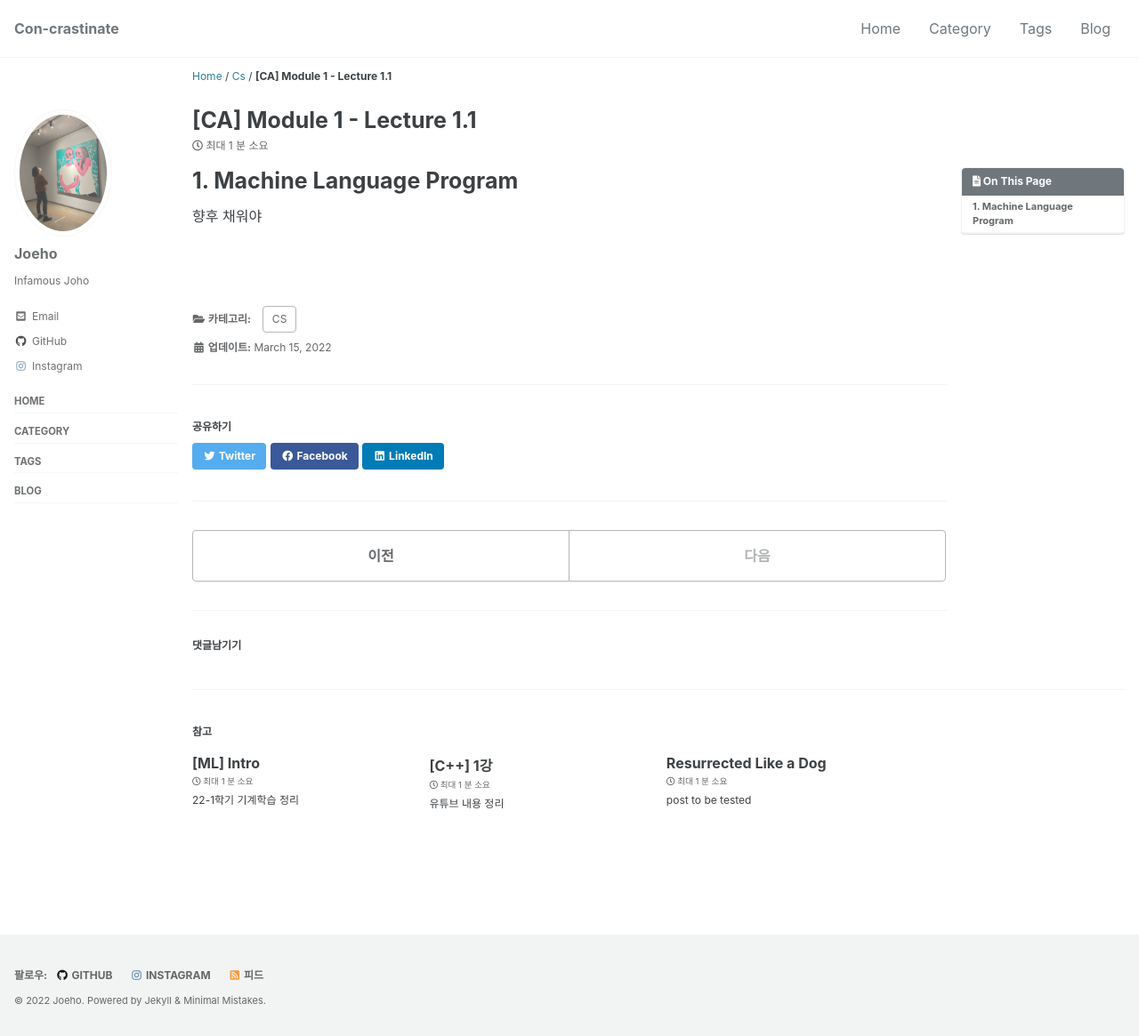
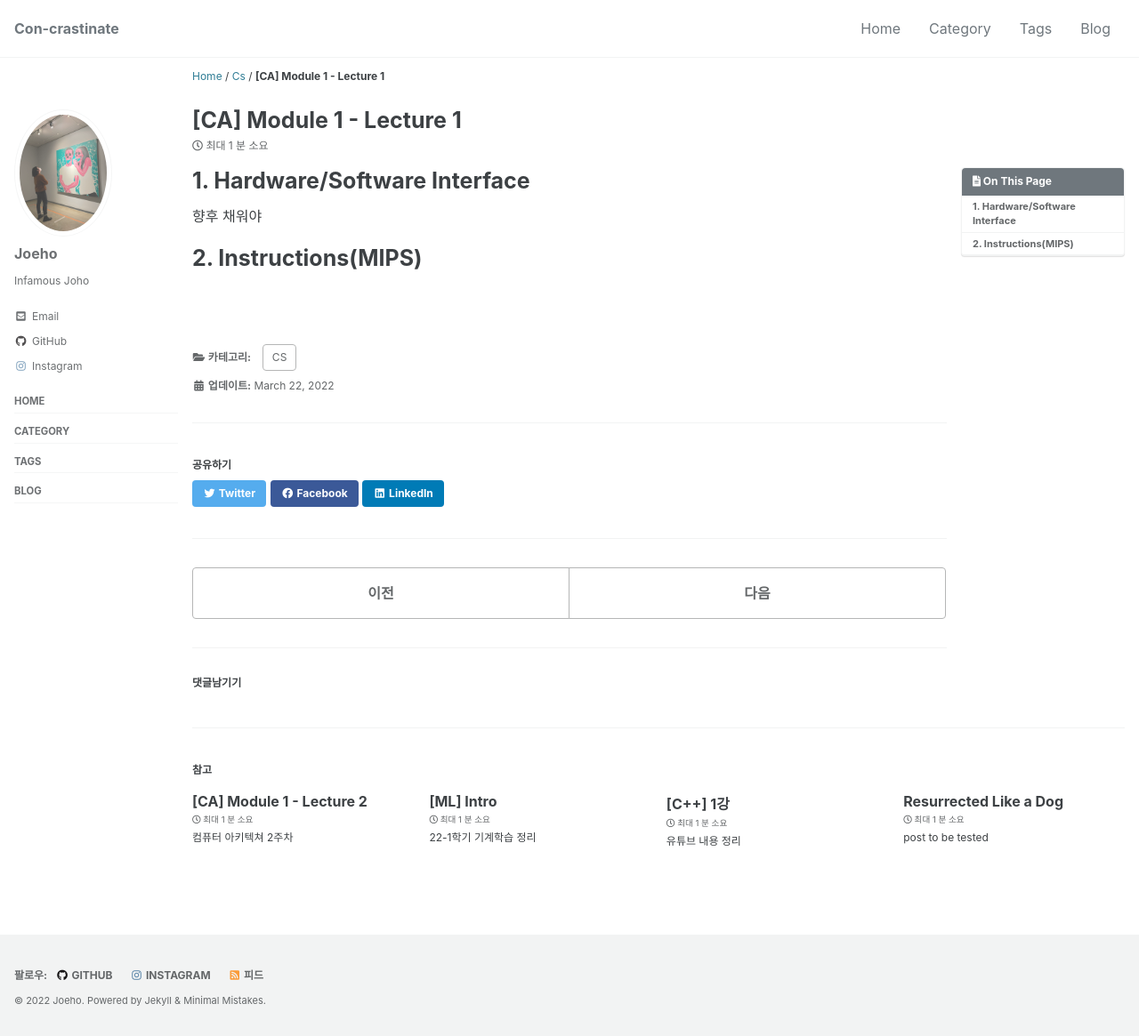
Before and after one commit to joeholee/joeholee.github.io, a Jekyll site: the page built from _posts/2022-03-15-ca-first.md, in a window 1280 px wide and 1165 px high. Shown: the whole window at 89% size. Built offline with Jekyll 4.4.1, drawn with Linux system fonts in a browser that asks for light colours; cached includes are drawn as plain includes; some web fonts are replaced; comment, search, counter and statistics services are not loaded.

Commit message:
Created Posts

```diff
--- a/_posts/2022-03-15-ca-first.md
+++ b/_posts/2022-03-15-ca-first.md
@@ -1,6 +1,6 @@
 ---
-title: "[CA] Module 1 - Lecture 1.1"
-excerpt: "컴퓨터 아키텍쳐 1강"
+title: "[CA] Module 1 - Lecture 1"
+excerpt: "컴퓨터 아키텍쳐 1주차"
 
 categories:
   - CS
@@ -13,10 +13,11 @@ toc: true
 toc_sticky: true
 
 date: 2022-03-15
-last_modified_at: 2022-03-15
+last_modified_at: 2022-03-22
 ---
 
-# 1. Machine Language Program
+# 1. Hardware/Software Interface
 향후 채워야
 
+# 2. Instructions(MIPS)
 <br>
--- /dev/null
+++ b/_posts/2022-03-22-ca-second.md
@@ -0,0 +1,26 @@
+---
+title: "[CA] Module 1 - Lecture 2"
+excerpt: "컴퓨터 아키텍쳐 2주차"
+
+categories:
+  - CS
+
+author_profile: true
+sidebar:
+  nav: "main"
+
+toc: true
+toc_sticky: true
+
+date: 2022-03-22
+last_modified_at: 2022-03-22
+---
+
+# 1. Function Calls and Returns
+향후 채워야
+
+# 2. Stacks & Registers
+
+# 3. Assembly Code
+
+<br>
```
